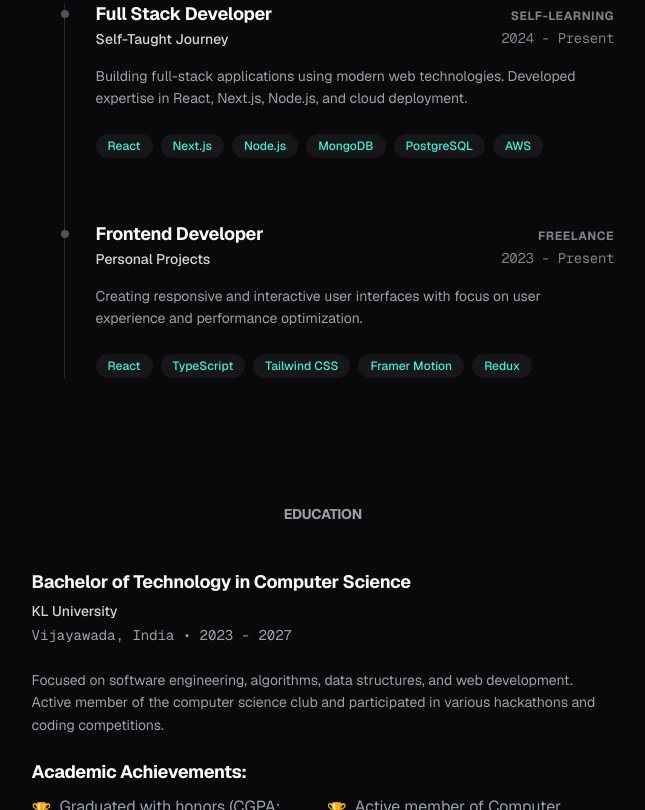
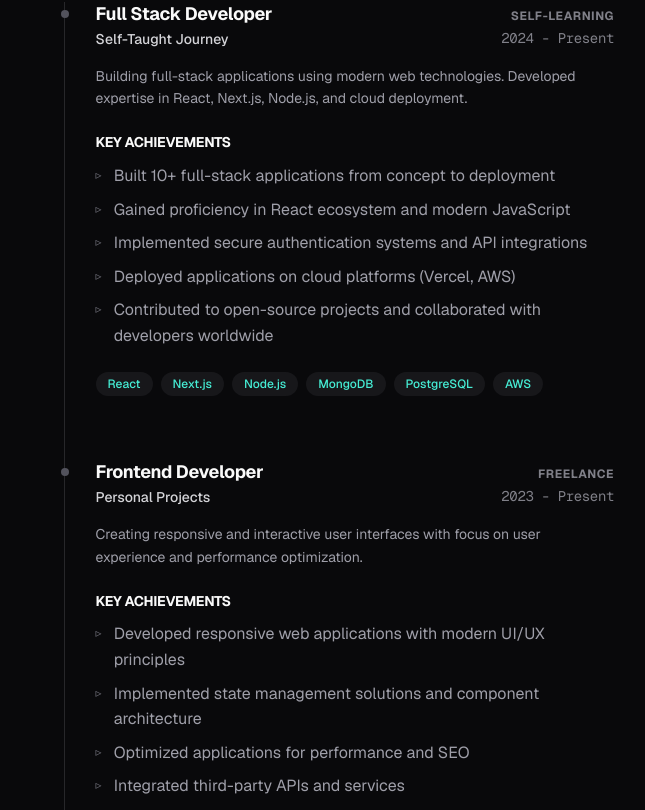
Before and after one commit to Anugya415/Portfolio, a Next.js app in the folder portfolio/: page / in a window 1280 px wide. Shown: the part 1630-2440 px from the top of the page, without its empty margins (634-1279 px from the left). Built offline with nearby package versions, Linux system fonts and the light colour scheme.

Commit message:
feat:bugs fixed

```diff
--- a/portfolio/src/components/Experience.js
+++ b/portfolio/src/components/Experience.js
@@ -100,7 +100,8 @@ export default function Experience() {
                     </p>
 
                     {/* Achievements */}
-                    <div className="mb-6 hidden">
+                    <div className="mb-6">
+
                       <h5 className="text-sm font-bold uppercase tracking-wider text-zinc-900 dark:text-zinc-50 mb-3">Key Achievements</h5>
                       <ul className="space-y-2">
                         {exp.achievements.map((achievement, idx) => (
--- a/portfolio/src/components/Sidebar.js
+++ b/portfolio/src/components/Sidebar.js
@@ -95,15 +95,15 @@ export default function Sidebar() {
       </div>
 
       <div className="mt-8 lg:mt-0 flex items-center gap-5">
-        <a href="https://github.com" target="_blank" rel="noopener noreferrer" className="text-zinc-500 hover:text-zinc-900 dark:text-zinc-400 dark:hover:text-zinc-100 transition-colors">
+        <a href="https://github.com/anugya-reddy" target="_blank" rel="noopener noreferrer" className="text-zinc-500 hover:text-zinc-900 dark:text-zinc-400 dark:hover:text-zinc-100 transition-colors">
           <IoLogoGithub className="w-6 h-6" />
           <span className="sr-only">GitHub</span>
         </a>
-        <a href="https://linkedin.com" target="_blank" rel="noopener noreferrer" className="text-zinc-500 hover:text-zinc-900 dark:text-zinc-400 dark:hover:text-zinc-100 transition-colors">
+        <a href="https://linkedin.com/in/anugya-reddy" target="_blank" rel="noopener noreferrer" className="text-zinc-500 hover:text-zinc-900 dark:text-zinc-400 dark:hover:text-zinc-100 transition-colors">
           <IoLogoLinkedin className="w-6 h-6" />
           <span className="sr-only">LinkedIn</span>
         </a>
-        <a href="mailto:example@example.com" className="text-zinc-500 hover:text-zinc-900 dark:text-zinc-400 dark:hover:text-zinc-100 transition-colors">
+        <a href="mailto:reddyanugya@gmail.com" className="text-zinc-500 hover:text-zinc-900 dark:text-zinc-400 dark:hover:text-zinc-100 transition-colors">
           <IoMail className="w-6 h-6" />
           <span className="sr-only">Email</span>
         </a>
```
Also changed, not shown: 1 other file (tests, documents, lock files or other folders).
